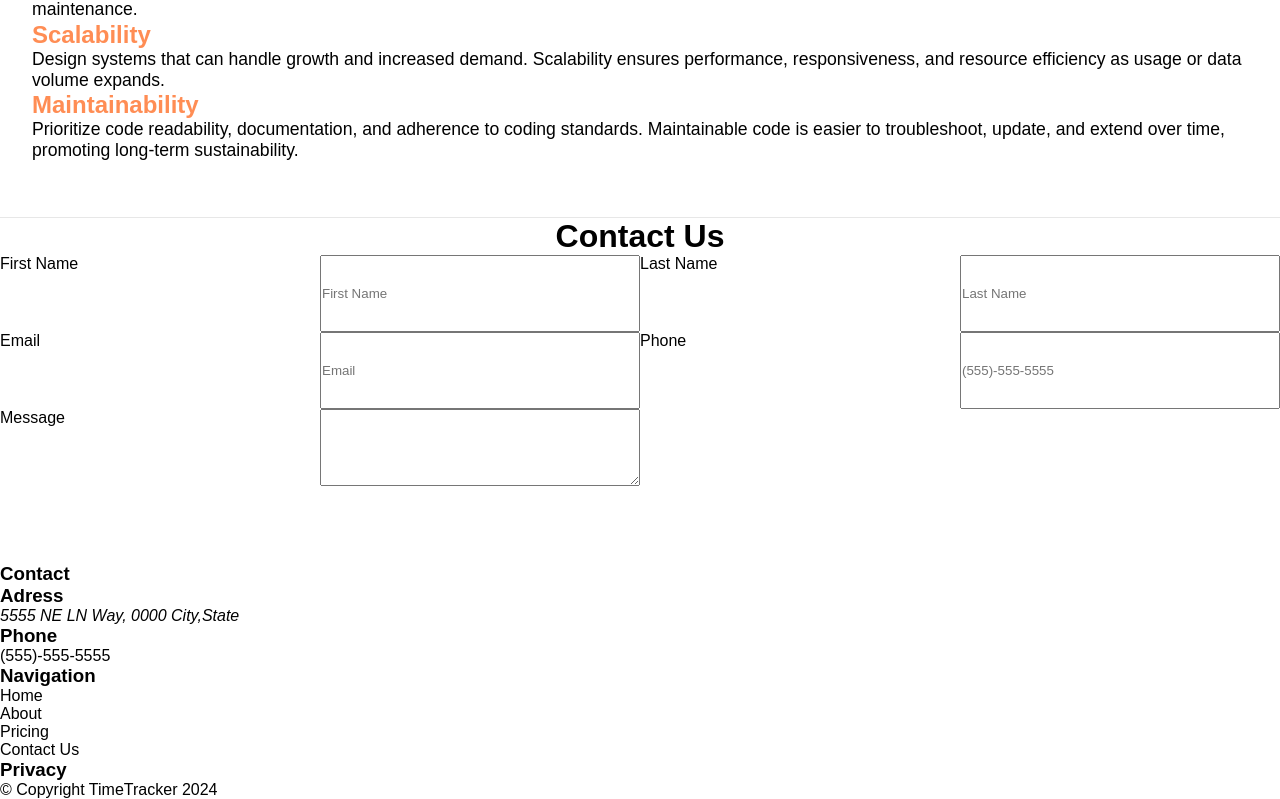
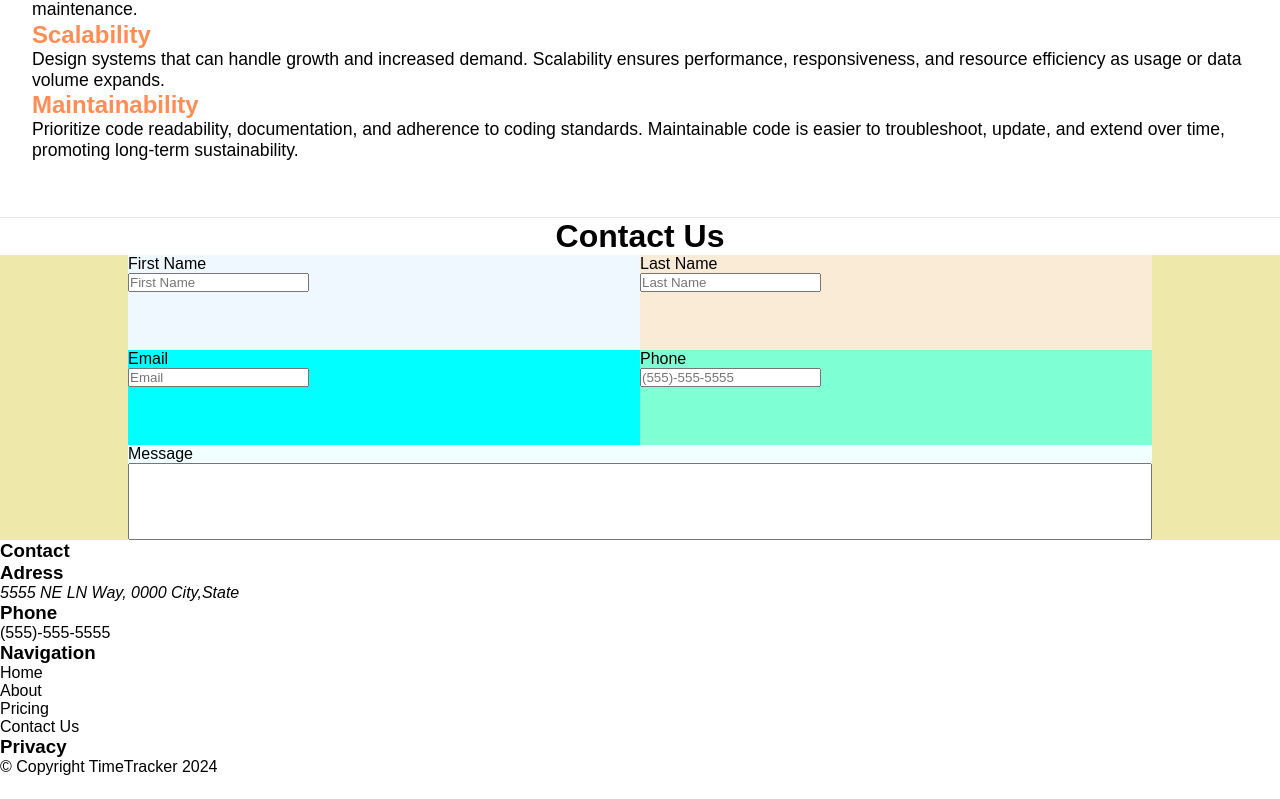
Before and after one commit to chenderson17/TimeTracker, a React (Create React App) app in the folder timetrackerwebapp/: page / in a window 1280 px wide. Shown: the part 1895-2694 px from the top of the page. After the commit the page ends 2671 px from the top, so only its background shows below. Built offline with nearby package versions, Linux system fonts and the light colour scheme; some icons are missing.

Commit message:
Added grid system for the contact form

```diff
--- a/timetrackerwebapp/public/index.html
+++ b/timetrackerwebapp/public/index.html
@@ -24,7 +24,7 @@
       work correctly both with client-side routing and a non-root public URL.
       Learn how to configure a non-root public URL by running `npm run build`.
     -->
-    <title>React App</title>
+    <title>TimeTracker</title>
   </head>
   <body>
     <noscript>You need to enable JavaScript to run this app.</noscript>
--- a/timetrackerwebapp/src/Components/Contact.js
+++ b/timetrackerwebapp/src/Components/Contact.js
@@ -4,16 +4,30 @@ export default function Contact(){
   <section className='contact-section'>
    <h2 className="contact-header">Contact Us</h2>
    <form>
+    <div className="fname-container">
     <label name='fname'>First Name</label>
     <input type='text' name='fname' placeholder="First Name"/>
+    </div>
+
+    <div className="lname-container">
     <label name='lname'>Last Name</label>
     <input type='text' name='lname' placeholder="Last Name"/>
+    </div>
+
+    <div className="email-container">
     <label name="contact-email">Email</label>
     <input type="email" name="contact-email" placeholder="Email" />
+    </div>
+
+    <div className="phone-container">
     <label name="contact-phone">Phone</label>
     <input type="phone" name="contact-phone" placeholder="(555)-555-5555"/>
+    </div>
+
+    <div className="contact-message-container">
     <label name="contact-message">Message</label>
     <textarea name="contact-message" cols="30" rows="5"></textarea>
+    </div>
    </form>
   </section>
  )
--- a/timetrackerwebapp/src/Components/contact.css
+++ b/timetrackerwebapp/src/Components/contact.css
@@ -2,8 +2,43 @@
  text-align: center;
  font-size: 2em;
 }
+.contact-section input, .contact-section textarea {
+ display: block;
+}
 .contact-section form{
- display: grid;
- grid-template-rows:1fr 1fr 1fr 1fr;
- grid-template-columns:1fr 1fr 1fr 1fr;
+background-color: palegoldenrod;
+display: grid;
+grid-template-rows: repeat(3,1fr);
+grid-template-columns: repeat(2,0.4fr);
+justify-content: center;
 }
+.fname-container{
+ grid-row-start: 1;
+ background-color:aliceblue;
+}
+.lname-container{
+ grid-row-start: 1;
+ grid-column-start: 2;
+ background-color:antiquewhite;
+}
+.email-container{
+ grid-row-start: 2;
+ grid-column-start: 1;
+ grid-column-end: 2;
+ background-color: aqua;
+}
+.phone-container{
+ grid-row-start:2;
+ grid-column-start: 2;
+ background-color:aquamarine;
+}
+.contact-message-container{
+ grid-row-start:3;
+ grid-column-start:1;
+ grid-column-end:3;
+ background-color: azure;
+}
+.contact-message-container textarea{
+ width:100%;
+ resize: none;
+}
```
